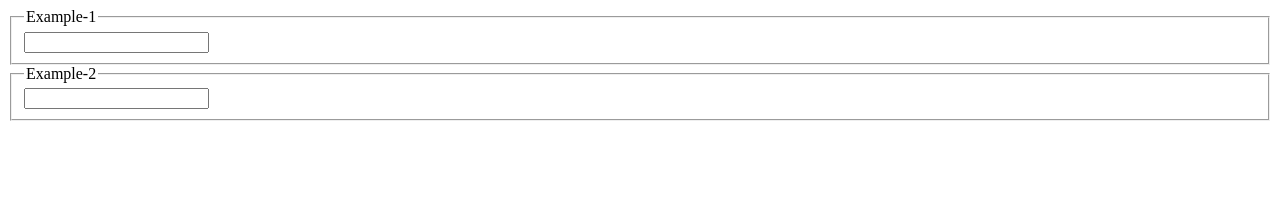
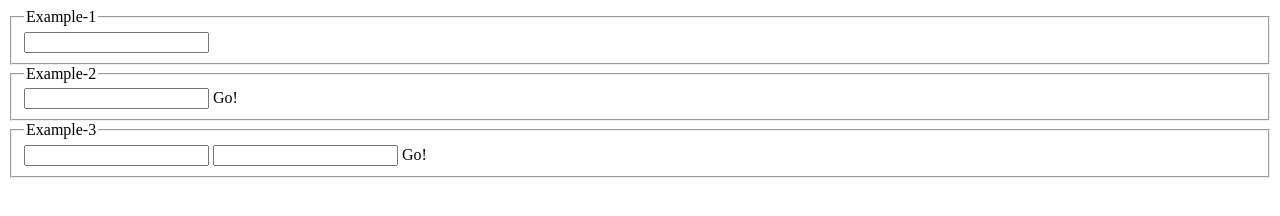
Before and after one commit to Erjankydyrov/homework-javascript-inputs, a plain HTML site: page index.html in a window 1280 px wide. Drawn offline with Linux system fonts and the light colour scheme.

Commit message:
added fieldset-3

```diff
--- a/index.html
+++ b/index.html
@@ -11,10 +11,20 @@
         <legend>Example-1</legend>
         <input type="text" name="" id="">
     </fieldset>
+
     <fieldset>
         <legend>Example-2</legend>
         <input type="text" name="" id="">
+        <label for="">Go!</label>
     </fieldset>
+
+    <fieldset>
+        <legend>Example-3</legend>
+        <input type="text" name="" id="">
+        <input type="text" name="" id="">
+        <label for="">Go!</label>
+    </fieldset>
+
     <script src="./scripts.js"></script>
 </body>
 </html>
```
